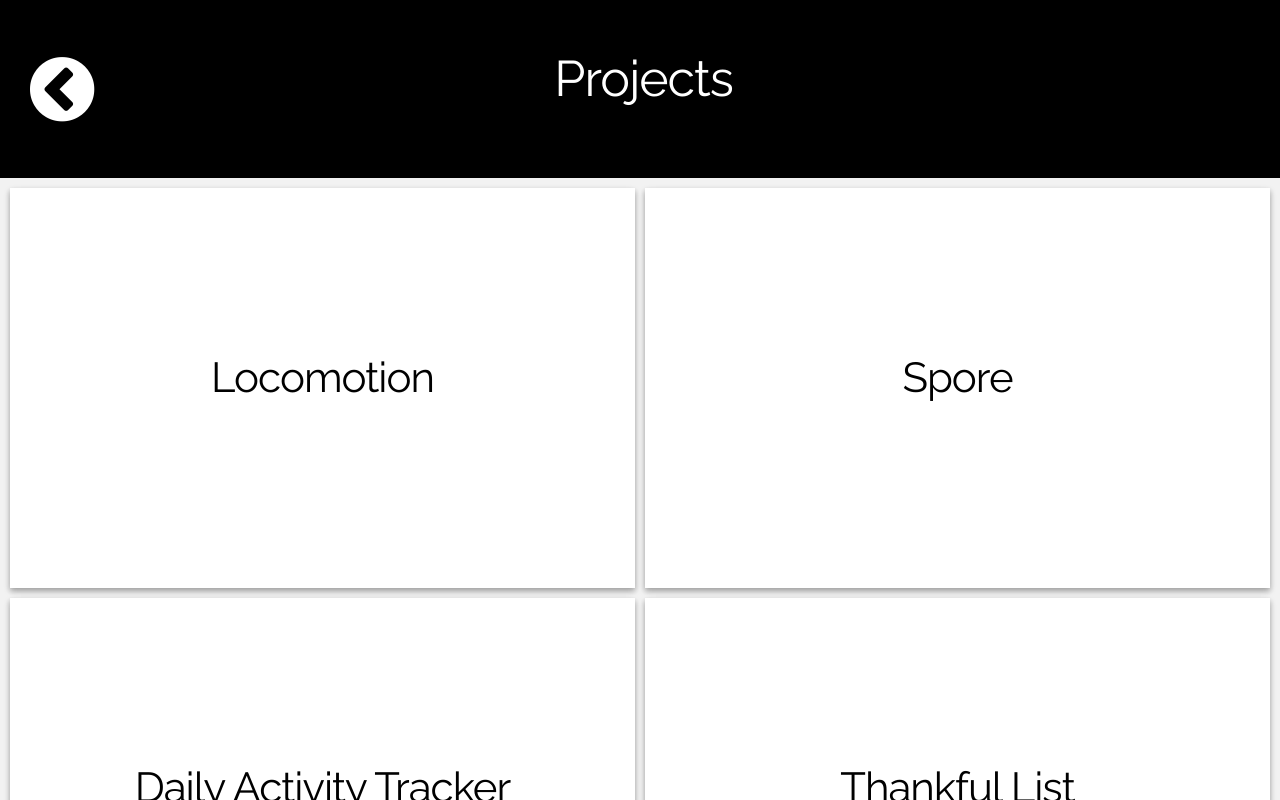
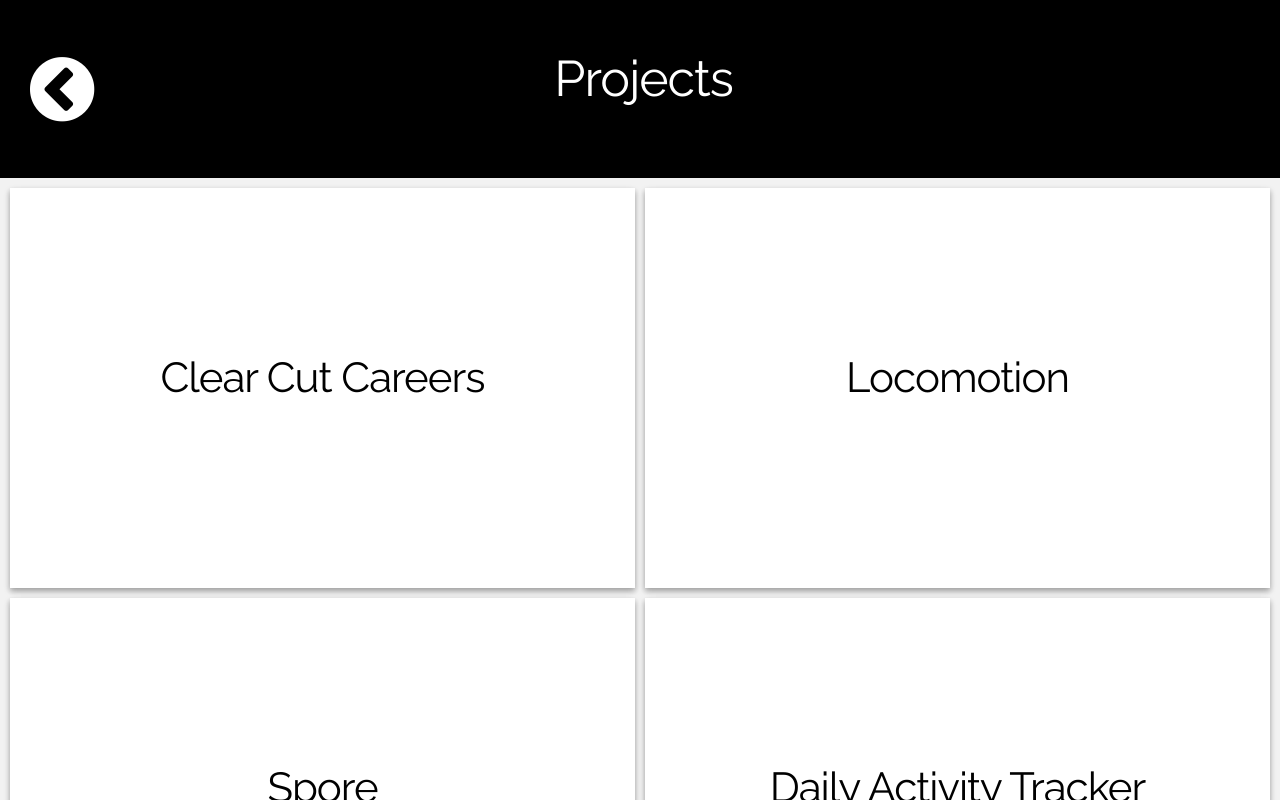
Before and after one commit to dgerrells/personal-site, a plain HTML site: page projects/projects.html in a window 1280 px wide. Drawn offline with nearby package versions, Linux system fonts and the light colour scheme; a web font is replaced by a local one.

Commit message:
add clear cut careers project

```diff
--- a/projects/projects.html
+++ b/projects/projects.html
@@ -29,6 +29,38 @@
                     <div class="flip card-wrapper">
                         <div class="card">
                             <div class="face front">
+                                <h2 class="project-title">Clear Cut Careers</h2>
+                            </div>
+                            <div class="face back">
+                                <div class="flex-grow"></div>
+                                <h2>Clear Cut Careers</h2>
+                                <p class="flex-grow project-content">
+                                    Landing page for a client's job board website. SEO and mobile responsiveness were large points of interest.
+                                </p>
+                                <div class="card-tech">
+                                    <div class="tech-title">
+                                        Technology Used
+                                    </div>
+                                    <div class="items">
+                                        <span>Vue.js</span>
+                                        <span>Jquery</span>
+                                        <span>Font Awesome</span>
+                                        <span>Animate.css</span>
+                                    </div>
+                                </div>
+                                <span class="card-footer">
+                                <a href="https://www.clear-cutcareers.com" class="button button-primary">
+                                    View <i class="fa fa-chevron-right" aria-hidden="true"></i>
+                                </a>
+                            </span>
+                            </div>
+                        </div>
+                    </div>
+                </div>
+                <div class="six columns">
+                    <div class="flip card-wrapper">
+                        <div class="card">
+                            <div class="face front">
                                 <h2 class="project-title">Locomotion</h2>
                             </div>
                             <div class="face back">
@@ -56,6 +88,8 @@
                         </div>
                     </div>
                 </div>
+            </div>
+            <div class="row">
                 <div class="six columns">
                     <div class="flip card-wrapper">
                         <div class="card">
@@ -86,8 +120,6 @@
                         </div>
                     </div>
                 </div>
-            </div>
-            <div class="row">
                 <div class="six columns">
                     <div class="flip card-wrapper">
                         <div class="card">
@@ -122,6 +154,8 @@
                         </div>
                     </div>
                 </div>
+            </div>
+            <div class="row">
                 <div class="six columns">
                     <div class="flip card-wrapper">
                         <div class="card">
@@ -160,8 +194,6 @@
                         </div>
                     </div>
                 </div>
-            </div>
-            <div class="row">
                 <div class="six columns">
                     <div class="flip card-wrapper">
                         <div class="card">
@@ -197,6 +229,8 @@
                         </div>
                     </div>
                 </div>
+            </div>
+            <div class="row">
                 <div class="six columns">
                     <div class="flip card-wrapper">
                         <div class="card">
@@ -232,8 +266,6 @@
                         </div>
                     </div>
                 </div>
-            </div>
-            <div class="row">
                 <div class="six columns">
                     <div class="flip card-wrapper">
                         <div class="card">
@@ -268,6 +300,8 @@
                         </div>
                     </div>
                 </div>
+            </div>
+            <div class="row">
                 <div class="six columns">
                     <div class="flip card-wrapper">
                         <div class="card">
```
